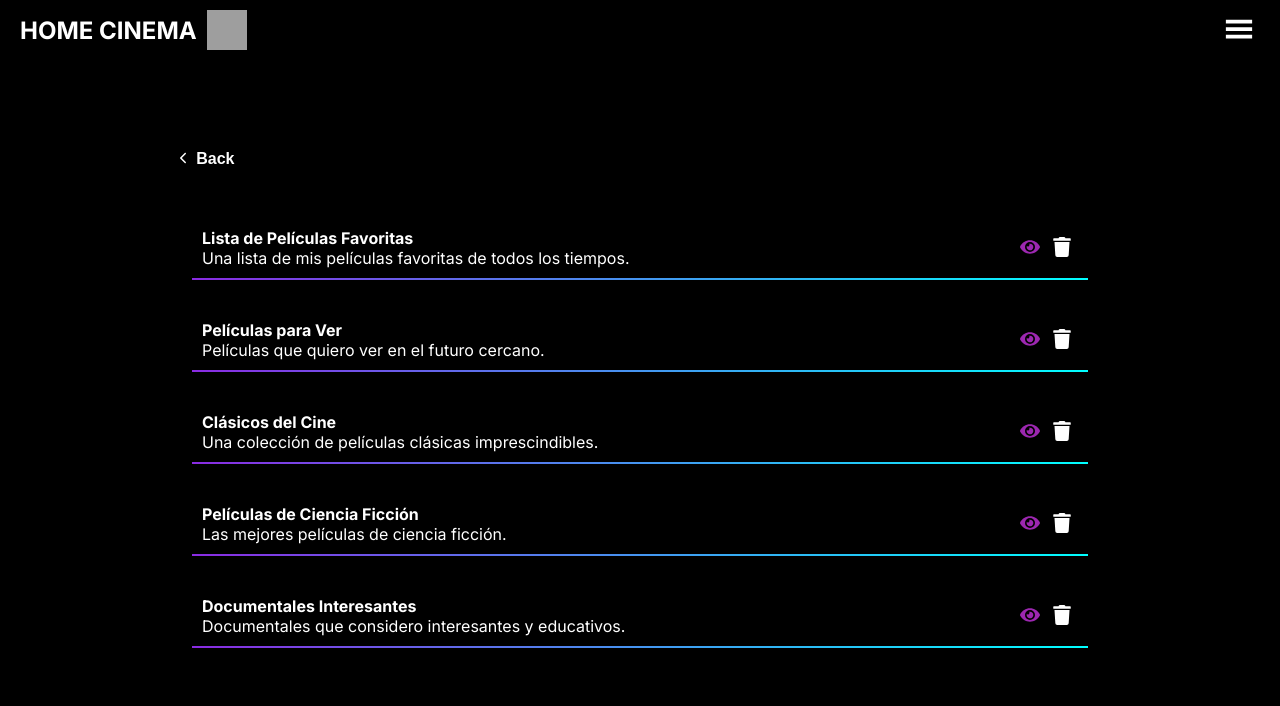
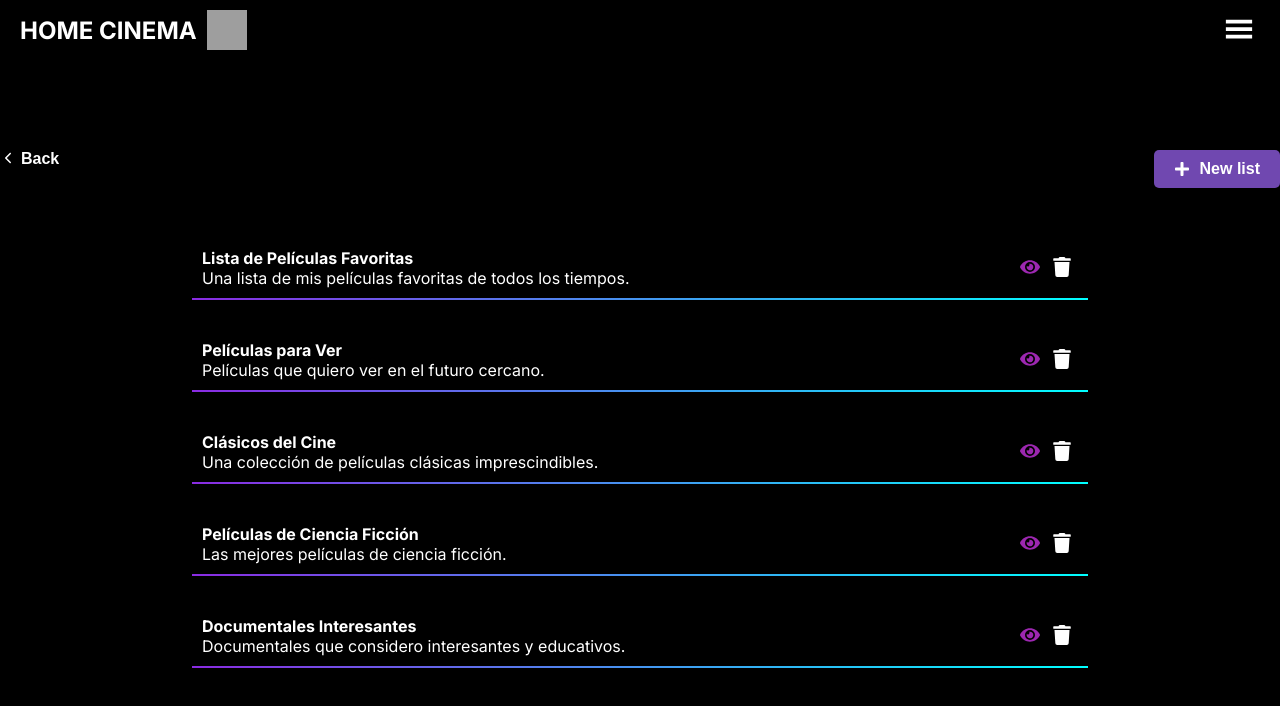
Before and after one commit to victorandujar/Home-Cinema, a Next.js app: page /my-lists in a window 1280 px wide. Shown: the top 706 px of the page. Built offline with nearby package versions, Linux system fonts and the light colour scheme; no server answers; grey boxes are pictures that could not be loaded.

Commit message:
Add lists repo to repositories & modify createMovieList application fun name

```diff
--- a/package.json
+++ b/package.json
@@ -18,6 +18,7 @@
     "@mui/material": "^5.15.18",
     "@reduxjs/toolkit": "^2.2.5",
     "@testing-library/user-event": "^14.5.2",
+    "formik": "^2.4.6",
     "jt": "^0.0.2",
     "next": "14.2.3",
     "react": "^18",
@@ -26,7 +27,8 @@
     "react-redux": "^9.1.2",
     "redux-mock-store": "^1.5.4",
     "redux-thunk": "^3.1.0",
-    "sass": "^1.77.2"
+    "sass": "^1.77.2",
+    "yup": "^1.4.0"
   },
   "devDependencies": {
     "@testing-library/jest-dom": "^6.4.5",
--- a/src/app/my-lists/MyListsPage.module.scss
+++ b/src/app/my-lists/MyListsPage.module.scss
@@ -2,6 +2,7 @@
   height: 100%;
   display: flex;
   flex-direction: column;
+  align-items: center;
   gap: 50px;
   width: 100%;
   margin-top: 90px;
@@ -9,6 +10,7 @@
 
 .goBackContainer {
   display: flex;
-  justify-content: center;
-  width: 32%;
+  justify-content: space-between;
+  max-width: 1350px;
+  width: 100%;
 }
--- a/src/app/my-lists/page.tsx
+++ b/src/app/my-lists/page.tsx
@@ -1,15 +1,40 @@
+"use client";
+
 import { ListCardList } from "@/sections/lists/components/ListCardList/ListCardList";
 import { GoBackButton } from "@/sections/shared/components/GoBackButton/GoBackButton";
 import styles from "./MyListsPage.module.scss";
+import ReusableButton from "@/sections/shared/components/ReusableButton/ReusableButton";
+import { FaPlus } from "react-icons/fa";
+import ReusableModal from "@/sections/shared/components/ReusableModal/ReusableModal";
+import { useState } from "react";
+import ListCreateForm from "@/sections/lists/components/ListCreateForm/ListCreateForm";
 
 const MyListsPage = () => {
+  const [openCreateModal, setOpenCreateModal] = useState(false);
+
+  const handleModalOpen = () => {
+    setOpenCreateModal(true);
+  };
+
   return (
     <main className={styles.container}>
       <div className={styles.goBackContainer}>
         <GoBackButton />
+        <ReusableButton
+          text="New list"
+          icon={<FaPlus />}
+          onClick={handleModalOpen}
+        />
       </div>
-
       <ListCardList />
+      <div style={{ height: "100%", display: "flex", alignItems: "center" }}>
+        <ReusableModal
+          openModal={openCreateModal}
+          setIsModalOpen={setOpenCreateModal}
+        >
+          <ListCreateForm />
+        </ReusableModal>
+      </div>
     </main>
   );
 };
--- a/src/modules/lists/application/list.ts
+++ b/src/modules/lists/application/list.ts
@@ -1,7 +1,8 @@
 import { AppDispatch } from "@/store/store";
 import { ListRepository } from "../domain/ListRepository";
 import { List, ListApiResponse } from "../domain/List";
-export const createUserList = async (
+
+export const createMoviesList = async (
   listRepository: ListRepository,
   dispatch: AppDispatch,
   session_id: string,
--- a/src/sections/shared/utils/repositories/repositories.ts
+++ b/src/sections/shared/utils/repositories/repositories.ts
@@ -1,12 +1,15 @@
+import { listRepository } from "@/modules/lists/infrastructure/listServicesRepository";
 import { moviesRepository } from "@/modules/movies/infrastructure/moviesServicesRepository";
 import { userRepository } from "@/modules/user/infrastructure/userServicesRepository";
 
 const moviesRepo = moviesRepository();
 const userRepo = userRepository();
+const listsRepo = listRepository();
 
 const repositories = {
   movies: moviesRepo,
   user: userRepo,
+  lists: listsRepo,
 };
 
 export default repositories;
```
Also changed, not shown: 1 other file (tests, documents, lock files or other folders).
